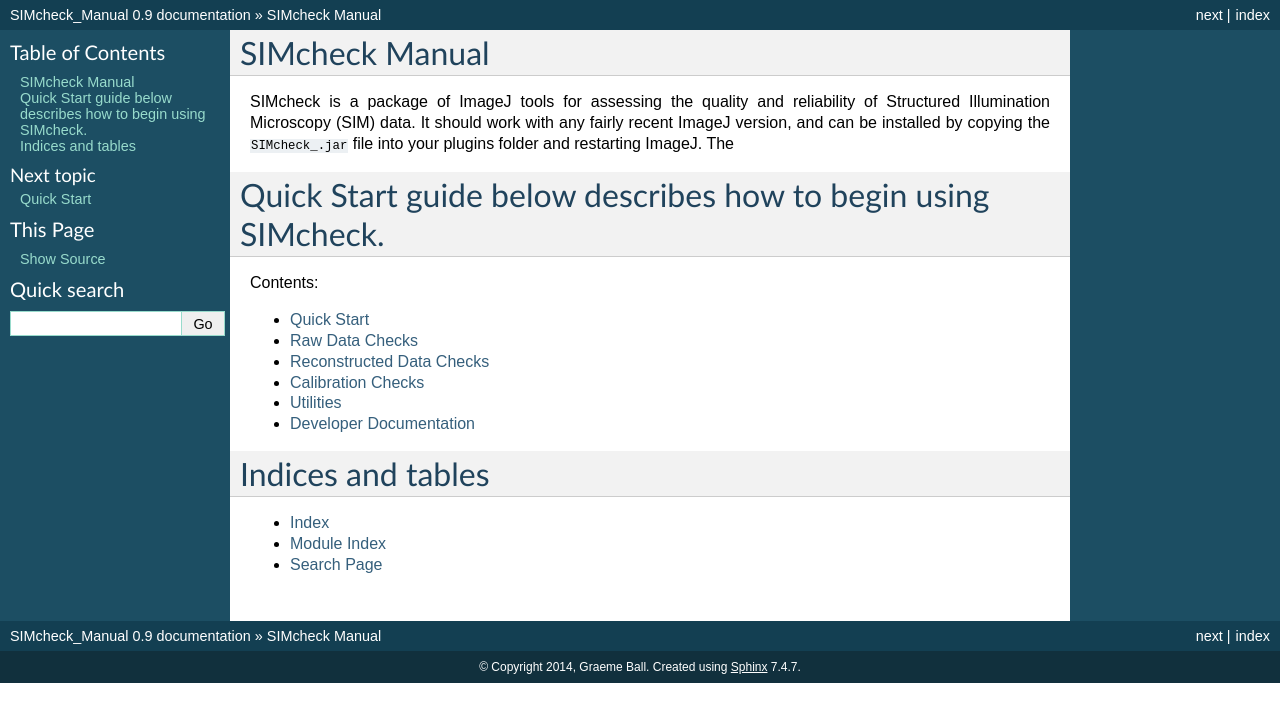
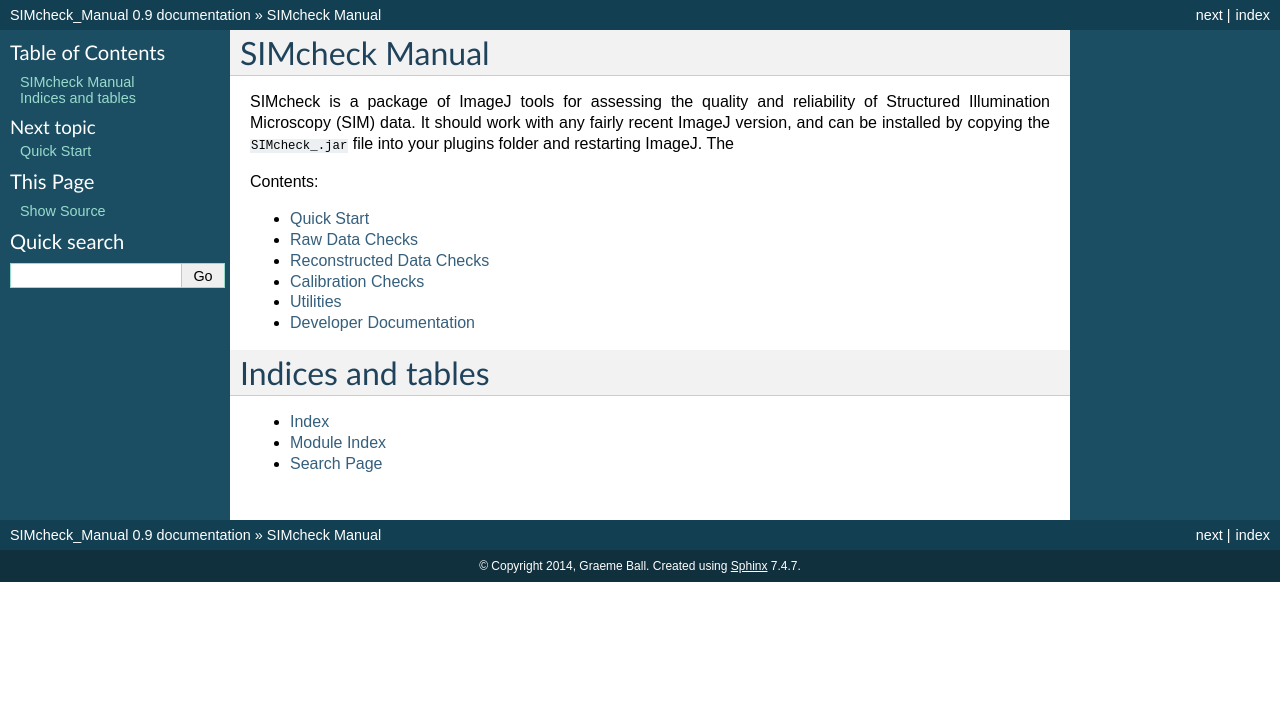
Before and after one commit to MicronOxford/SIMcheck_Manual, a Sphinx documentation site: the page built from source/index.rst, in a window 1280 px wide. Shown: the top 722 px of the page. Built offline with Sphinx 7.4.7, drawn with Linux system fonts in a browser that asks for light colours.

Commit message:
deleted erroneous extra text from index

```diff
--- a/source/index.rst
+++ b/source/index.rst
@@ -10,9 +10,6 @@
 of Structured Illumination Microscopy (SIM) data. It should work with any
 fairly recent ImageJ version, and can be installed by copying the
 ``SIMcheck_.jar`` file into your plugins folder and restarting ImageJ. The
-
-Quick Start guide below describes how to begin using SIMcheck.
-=======
 
 Contents:
 
```
